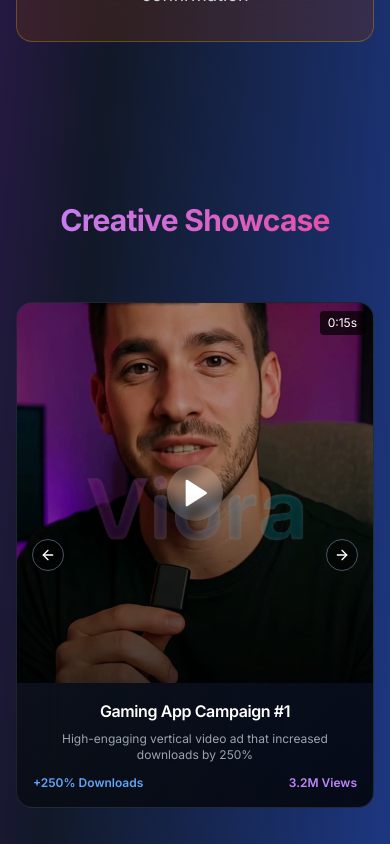
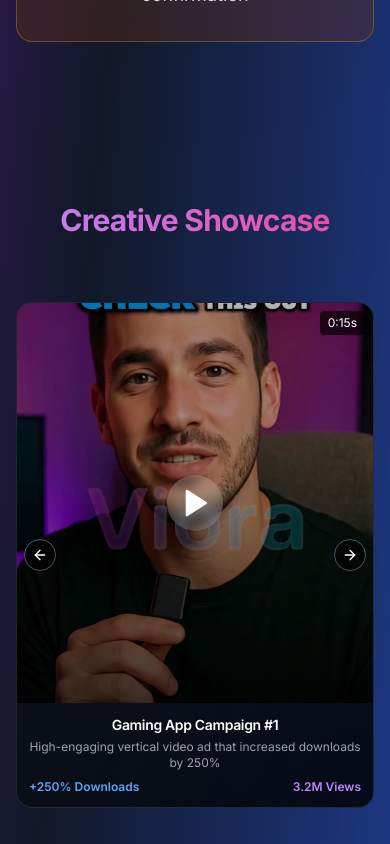
Before and after one commit to morcorp55/jullian-mobile-craft, a React (Vite) app: page /creative-studio in a window 390 px wide. Shown: the part 3260-4104 px from the top of the page. Built offline with nearby package versions, Linux system fonts and the light colour scheme.

Commit message:
Fix mobile video aspect ratio
Adjust video card styling for mobile to ensure 9:16 videos are fully visible.

```diff
--- a/src/components/VideoCard.tsx
+++ b/src/components/VideoCard.tsx
@@ -1,4 +1,3 @@
-
 import React, { useState, useRef } from 'react';
 import { Play, Pause } from 'lucide-react';
 
@@ -114,9 +113,9 @@ const VideoCard: React.FC<VideoCardProps> = ({
   };
 
   return (
-    <div className="bg-gradient-to-br from-gray-900/80 to-black/80 backdrop-blur-xl rounded-2xl border border-gray-700/50 overflow-hidden hover:border-blue-500/50 transition-all duration-300 group h-full flex flex-col">
+    <div className="bg-gradient-to-br from-gray-900/80 to-black/80 backdrop-blur-xl rounded-2xl border border-gray-700/50 overflow-hidden hover:border-blue-500/50 transition-all duration-300 group h-full flex flex-col mx-2 md:mx-0">
       {/* Video Container - Mobilde daha küçük aspect ratio */}
-      <div className="aspect-[9/14] md:aspect-[9/16] bg-gradient-to-br from-blue-600/20 to-purple-600/20 flex items-center justify-center relative overflow-hidden">
+      <div className="aspect-[9/16] bg-gradient-to-br from-blue-600/20 to-purple-600/20 flex items-center justify-center relative overflow-hidden">
         {/* Video Player - Her zaman render et */}
         <video
           ref={videoRef}
@@ -175,10 +174,10 @@ const VideoCard: React.FC<VideoCardProps> = ({
       </div>
 
       {/* Video info - Flexible, her zaman görünür */}
-      <div className="p-4 md:p-6 flex-1 flex flex-col justify-between">
+      <div className="p-3 md:p-6 flex-1 flex flex-col justify-between">
         <div>
-          <h3 className="text-base md:text-lg font-semibold mb-2 text-white line-clamp-2">{title}</h3>
-          <p className="text-gray-400 text-xs md:text-sm mb-3 md:mb-4 line-clamp-2">{description}</p>
+          <h3 className="text-sm md:text-lg font-semibold mb-1 md:mb-2 text-white line-clamp-2">{title}</h3>
+          <p className="text-gray-400 text-xs md:text-sm mb-2 md:mb-4 line-clamp-2">{description}</p>
         </div>
         <div className="flex justify-between items-center">
           <span className="text-blue-400 font-semibold text-xs md:text-sm">{downloads}</span>
--- a/src/pages/CreativeStudio.tsx
+++ b/src/pages/CreativeStudio.tsx
@@ -228,7 +228,7 @@ const CreativeStudio: React.FC = () => {
       </section>
 
       {/* Portfolio Showcase */}
-      <section id="creative-showcase" className="py-20 px-4 sm:px-6 lg:px-8">
+      <section id="creative-showcase" className="py-20 px-2 sm:px-6 lg:px-8">
         <div className="max-w-7xl mx-auto">
           <h2 className="text-3xl md:text-5xl font-bold text-center mb-16 bg-gradient-to-r from-purple-400 to-pink-500 bg-clip-text text-transparent">
             Creative Showcase
@@ -242,9 +242,9 @@ const CreativeStudio: React.FC = () => {
               }}
               className="w-full"
             >
-              <CarouselContent className="-ml-4 h-[60vh] md:h-auto">
+              <CarouselContent className="h-[60vh] md:h-auto">
                 {videoData.map((video) => (
-                  <CarouselItem key={video.id} className="pl-4 md:basis-1/2 lg:basis-1/3 h-full">
+                  <CarouselItem key={video.id} className="md:basis-1/2 lg:basis-1/3 h-full">
                     <div className="h-full">
                       <VideoCard
                         id={video.id}
```
